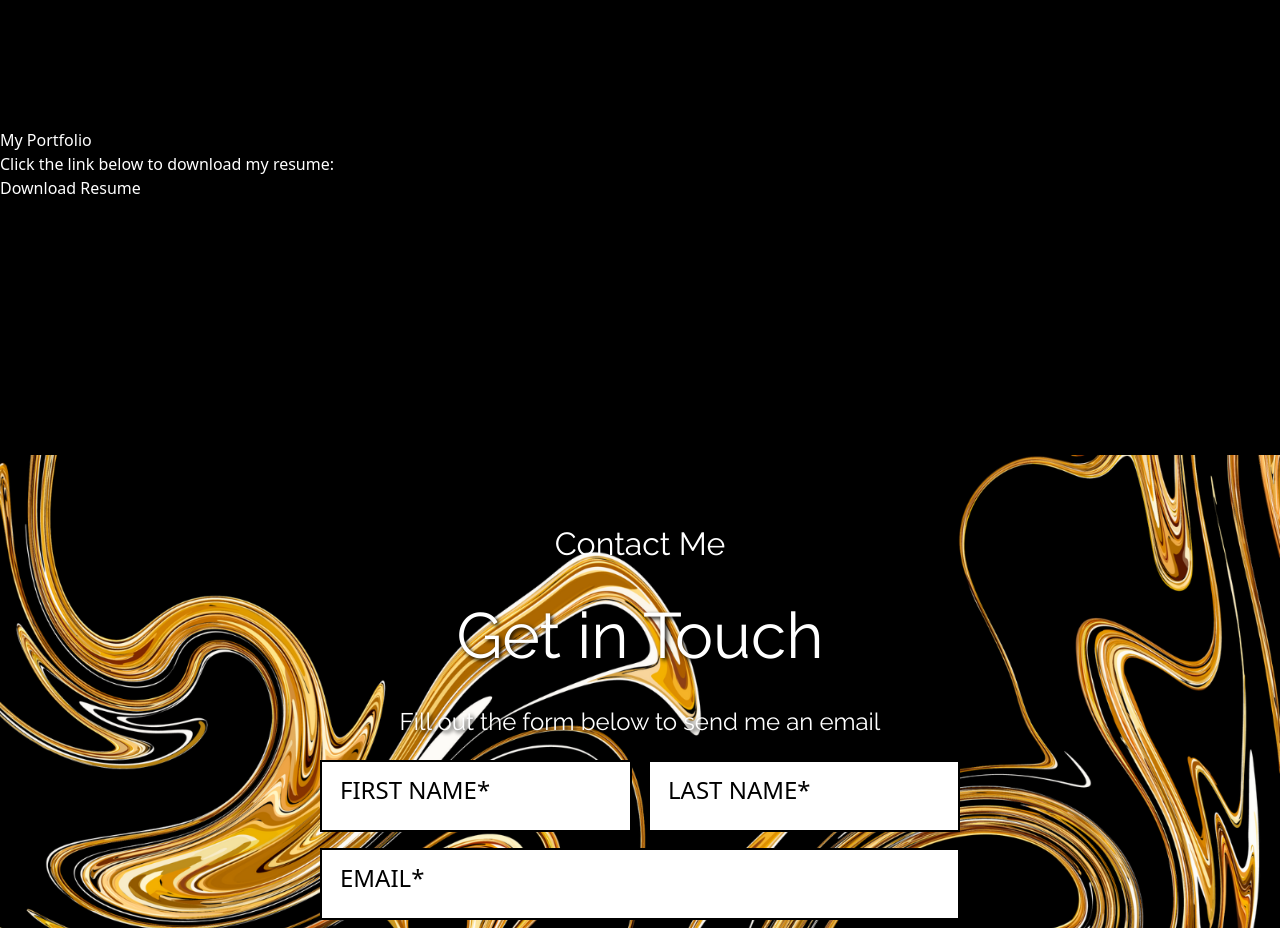
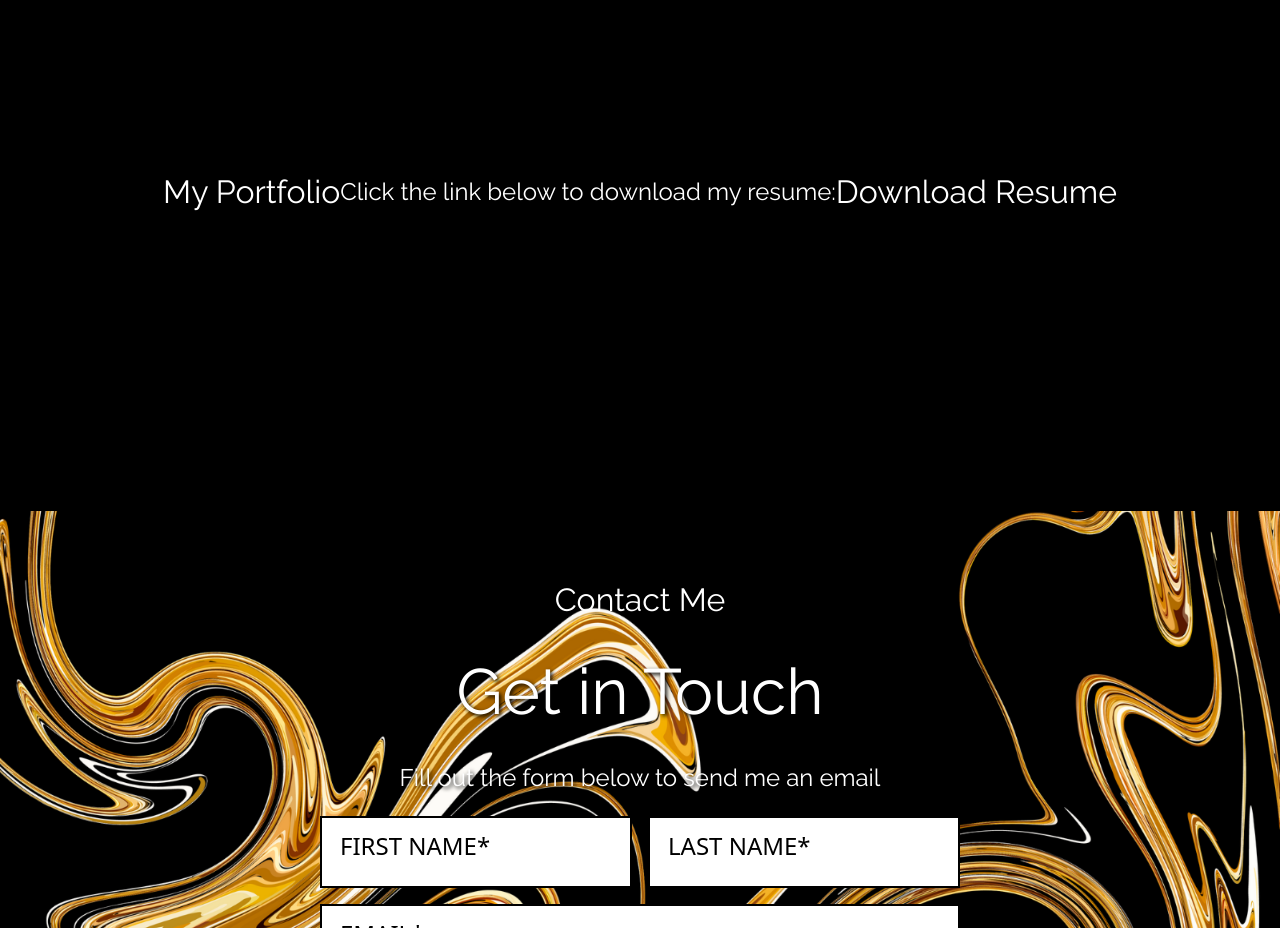
Before and after one commit to zimcrom/2023-Portfolio, a Next.js app: page / in a window 1280 px wide. Shown: the part 2080-3008 px from the top of the page. Built offline with nearby package versions, Linux system fonts and the light colour scheme.

Commit message:
changing style of resume link

```diff
--- a/components/ResumeLink/ResumeLink.tsx
+++ b/components/ResumeLink/ResumeLink.tsx
@@ -2,10 +2,10 @@ import React from 'react';
 
 const ResumeLink = () => {
   return (
-    <div>
-      <h2>My Portfolio</h2>
-      <p>Click the link below to download my resume:</p>
-      <a href={`${process.env.PUBLIC_URL}files/MH-Coding-Resume.pdf`} download="MH-Coding-Resume.pdf">
+    <div className="mx-auto flex flex-col items-center justify-center py-10 md:flex-row h-auto w-full relative">
+      <h2 className="font-raleway text-4xl text-center">My Portfolio</h2>
+      <p className="font-raleway text-2xl">Click the link below to download my resume:</p>
+      <a className="font-raleway text-4xl" href={`${process.env.PUBLIC_URL}files/MH-Coding-Resume.pdf`} download="MH-Coding-Resume.pdf">
         Download Resume
       </a>
     </div>
```
